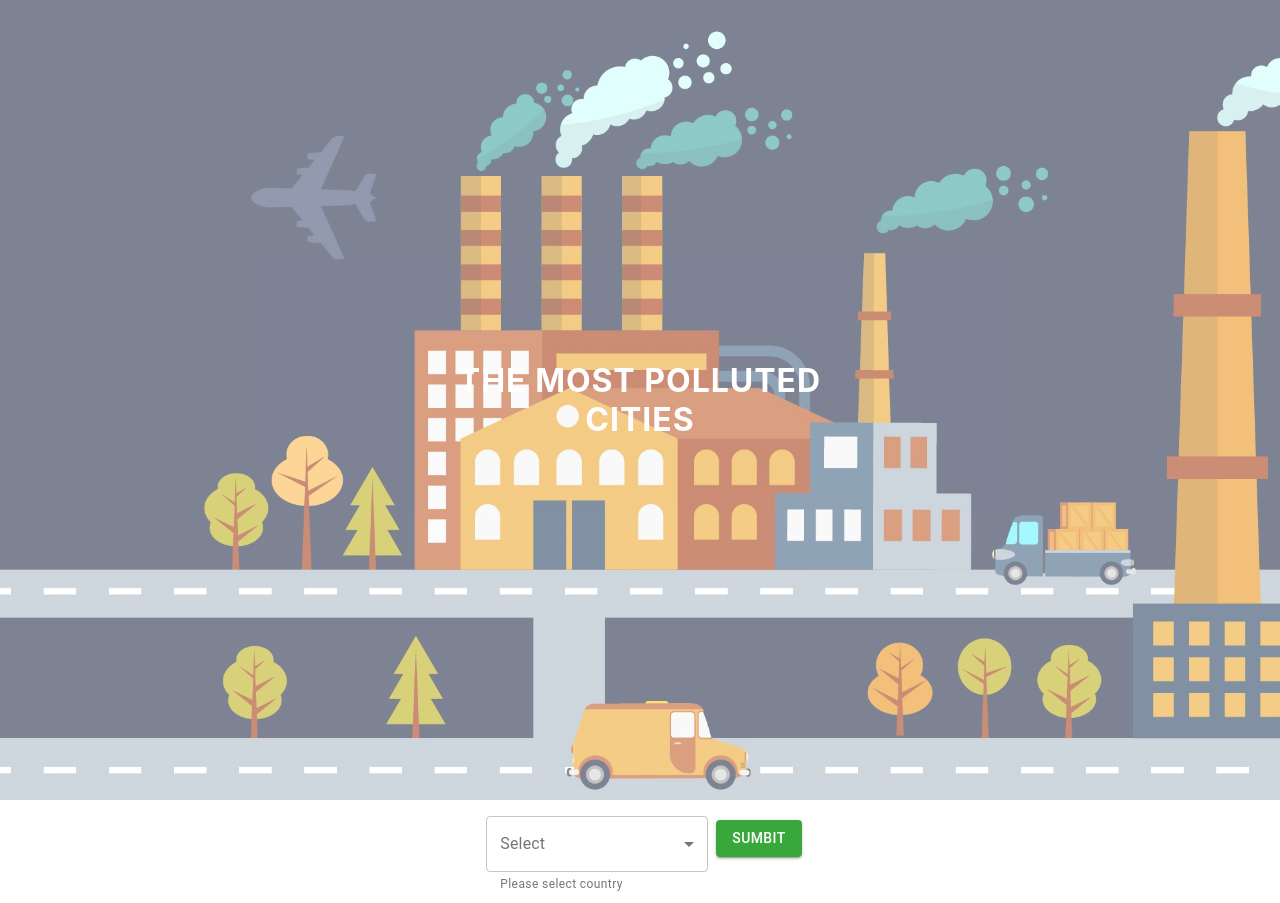
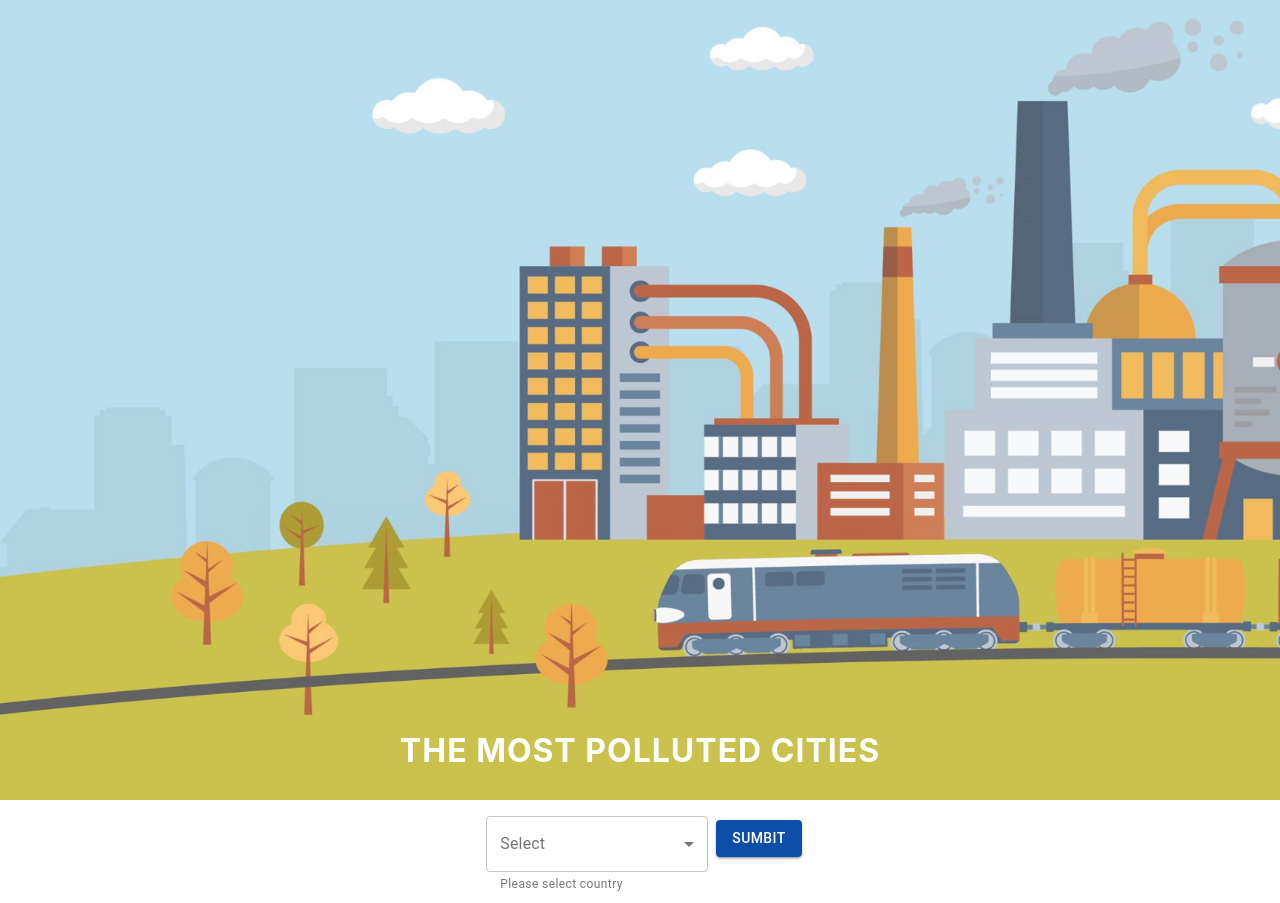
Before and after one commit to ewelina-slepko/10-most-polluted, a React (Create React App) app: page / in a window 1280 px wide. Built offline with nearby package versions, Linux system fonts and the light colour scheme.

Commit message:
Changed background image and button

```diff
--- a/src/components/Dashboard.jsx
+++ b/src/components/Dashboard.jsx
@@ -142,7 +142,7 @@ const Dashboard = () => {
         <>
             <Header />
             <div className={classes.container}>
-                <form className={classes.container} onSubmit={getInfo(country)} noValidate autoComplete="off">
+                <form className={classes.container} onSubmit={getInfo(country)} noValidate>
                     <TextField
                         id="outlined-select-currency-native"
                         select
@@ -169,7 +169,7 @@ const Dashboard = () => {
                     <div className={classes.btnWrapper}>
                         <Button
                             style={{
-                                backgroundColor: "#39a83b",
+                                backgroundColor: "#0d4ea8",
                             }}
                             variant="contained"
                             color="primary"
--- a/src/components/Header.jsx
+++ b/src/components/Header.jsx
@@ -1,6 +1,6 @@
 import React from 'react'
 import { makeStyles } from '@material-ui/core/styles'
-import Background from '../components/images/industrial.jpg'
+import Background from '../components/images/industrial.png'
 import clsx from 'clsx'
 
 
@@ -16,26 +16,25 @@ const Header = () => {
 const useStyles = makeStyles(theme => ({
     background: {
         display: 'flex',
-        alignItems: 'center',
+        alignItems: 'flex-end',
         justifyContent: 'space-around',
         height: '100vh',
         backgroundImage: `url(${Background})`,
         backgroundSize: 'cover',
-        opacity: '0.6'
+        opacity: '0.8'
     },
     backgroundMobile: {
         backgroundPosition: '-200px'
     },
     header: {
         flex: 1,
-        padding: 10,
         margin: 30,
         textTransform: 'uppercase',
         color: '#fff',
         letterSpacing: 1,
         textAlign: 'center',
         maxWidth: 500,
-        borderRadius: 20
+        borderRadius: 3,
     }
 }));
 
```
Also changed, not shown: src/components/images/industrial.png (added), src/components/industrial.jpg (renamed from src/components/images/industrial.jpg).
